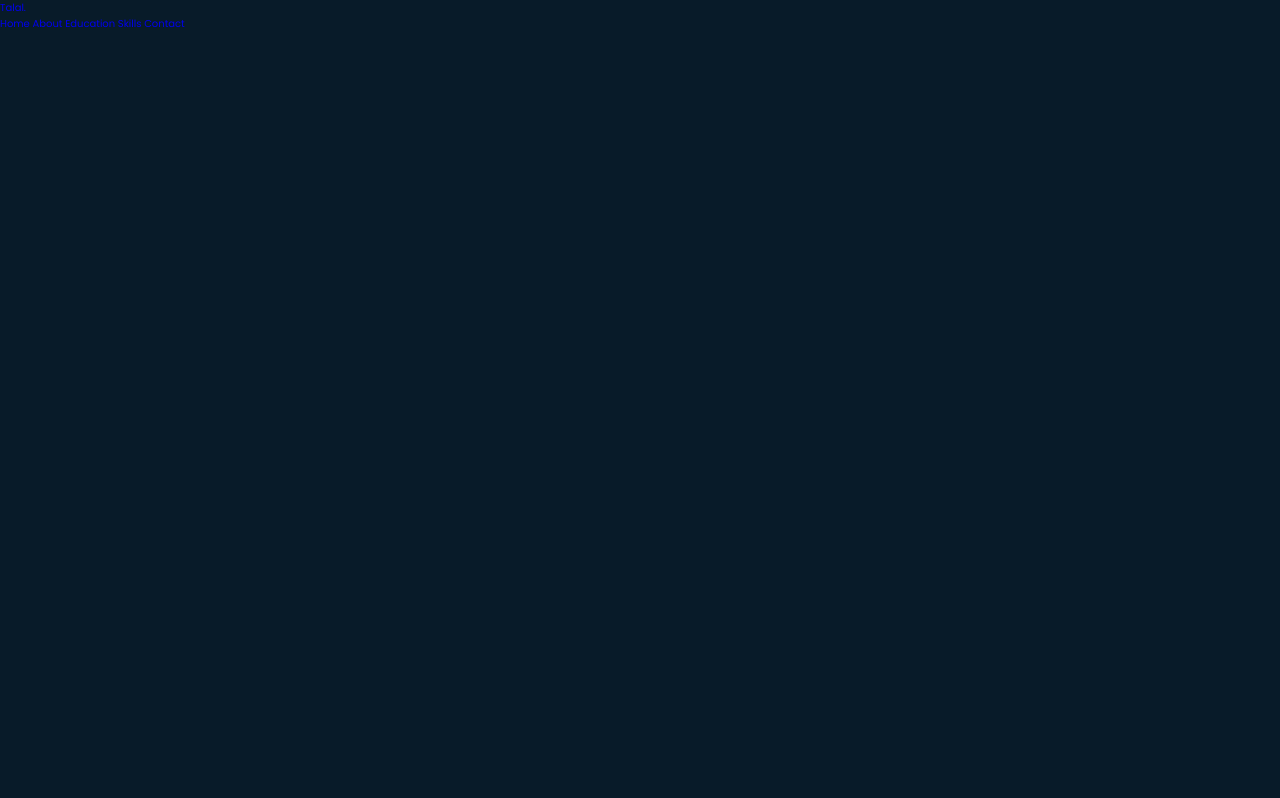
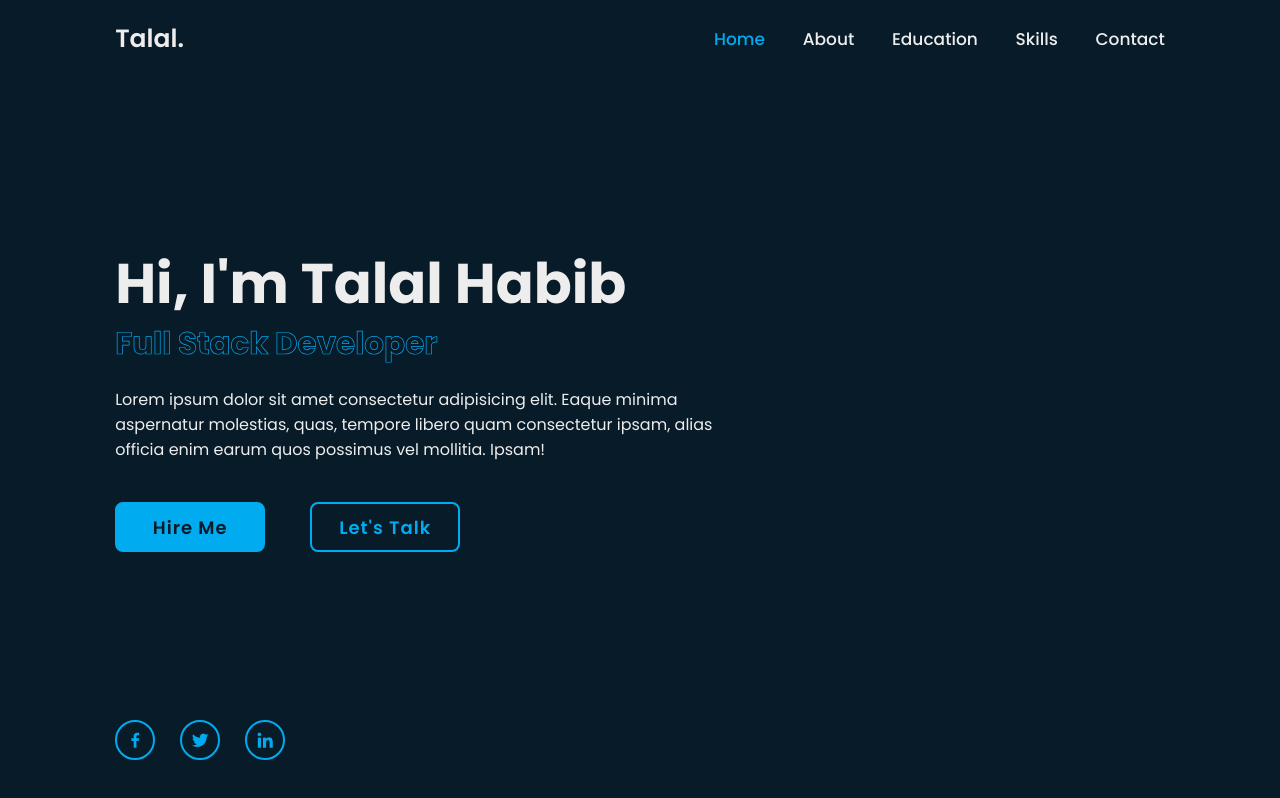
Before and after one commit to talalhabib0000/PortFolio, a plain HTML site: page index.html in a window 1280 px wide. Drawn offline with nearby package versions, Linux system fonts and the light colour scheme.

Commit message:
Home Sectiton Completed

```diff
--- a/css/style.css
+++ b/css/style.css
@@ -34,9 +34,177 @@ body
  left: 0;
  width: 100%;
  padding: 2rem 9%;
- background: yellowgreen;
+ background: transparent;
  display: flex;
  justify-content: space-between;
  align-items: center;
  z-index: 100;
 }
+.logo
+{
+font-size: 2.5rem;
+color: var(--text-color);
+font-weight: 600;
+}
+.navbar a
+{
+    font-size: 1.7rem;
+    color:var(--text-color);
+    font-weight: 500;
+    margin-left: 3.5rem;
+    transition: .3s;
+}
+.navbar a:hover,
+.navbar a.active
+{
+    color: var(--main-color);
+}
+#menu-icon
+{
+    font-size: 3.6rem;
+    color:var(--text-color);
+    cursor: pointer;
+    display: none;
+}
+section
+{
+    min-height: 100vh;
+    padding: 10rem 9% 2rem;
+
+}
+.home
+{
+    display: flex;
+    align-items: center;
+    padding: 0 9%;
+}
+.home-content
+{
+ max-width: 60rem;
+}
+.home-content h1
+{
+ font-size: 5.6rem;
+ font-weight: 700;
+line-height: 1.3;
+}
+.home-content .text-animate {
+    position: relative;
+    width:32.8rem;
+}
+.home-content .text-animate h3
+{
+    font-size: 3.1rem;
+    font-weight: 700;
+    color: transparent;
+    -webkit-text-stroke: .7px var(--main-color);
+}
+.home-content p
+{
+    font-size: 1.6rem;
+    margin: 2rem 0 4rem;
+}
+.btn-box
+{
+    position: relative;
+    display: flex;
+    justify-content: space-between;
+    width: 34.5rem;
+    height: 5rem;
+}
+.btn-box .btn
+{
+position: relative;
+display: inline-flex;
+justify-content: center;
+align-items: center;
+width: 15rem;
+height: 100%;
+background: var(--main-color);
+border: .2rem solid var(--main-color);
+border-radius: .8rem;
+font-size: 1.8rem;
+font-weight: 600;
+letter-spacing: .1rem;
+color: var(--bg-color);
+z-index: 1;
+overflow: hidden;
+transition: .5s;
+}
+.btn-box .btn:hover
+{
+    color: var(--main-color);
+}
+.btn-box .btn:nth-child(2)
+{
+background: transparent;
+color: var(--main-color);
+}
+.btn-box .btn:nth-child(2):hover
+{
+    color: var(--bg-color);
+}
+.btn-box .btn:nth-child(2)::before
+{
+    background: var(--main-color);
+}
+.btn-box .btn::before
+{
+content: '';
+position: absolute;
+top: 0;
+left: 0;
+width: 0;
+height: 100%;
+background: var(--bg-color);
+z-index: -1;
+transition: .5s;
+}
+.btn-box .btn:hover::before
+{
+    width: 100%;
+}
+.home-sci
+{
+ position: absolute;
+ bottom: 4rem;
+ width: 170px;
+ display: flex;
+ justify-content: space-between;
+}
+.home-sci a {
+    position: relative;
+    display: inline-flex;
+    justify-content: center;
+    align-items: center;
+    width: 40px;
+    height: 40px;
+    background: transparent;
+    border: .2rem solid var(--main-color);
+    border-radius: 50px;
+    font-size: 20px;
+    color: var(--main-color);
+    z-index: 1;
+    overflow: hidden;
+    transition: .5s;
+}
+.home-sci a:hover
+{
+    color: var(--bg-color);
+}
+.home-sci a::before
+{
+    content: '';
+    position: absolute;
+    top: 0;
+    left: 0;
+    width: 0;
+    height: 100%;
+    background: var(--main-color);
+    z-index: -1;
+    transition: .5s;
+}
+.home-sci a:hover::before
+{
+    width: 100%;
+}
--- a/index.html
+++ b/index.html
@@ -1,25 +1,30 @@
 <!DOCTYPE html>
 <html lang="en">
+  <head>
+    <meta charset="UTF-8" />
+    <meta http-equiv="X-UA-Compatible" content="IE=edge" />
+    <meta name="viewport" content="width=device-width, initial-scale=1.0" />
+    <title>
+      Complete Responsive Personal Portfolio Website HTML CSS Javascript |
+      Codehal
+    </title>
 
-<head>
-    <meta charset="UTF-8">
-    <meta http-equiv="X-UA-Compatible" content="IE=edge">
-    <meta name="viewport" content="width=device-width, initial-scale=1.0">
-    <title>Complete Responsive Personal Portfolio Website HTML CSS Javascript | Codehal</title>
-
-    <link rel="stylesheet" href="css/style.css">
+    <link rel="stylesheet" href="css/style.css" />
 
     <!-- box icons -->
-    <link href='https://unpkg.com/boxicons@2.1.4/css/boxicons.min.css' rel='stylesheet'>
+    <link
+      href="https://unpkg.com/boxicons@2.1.4/css/boxicons.min.css"
+      rel="stylesheet"
+    />
   </head>
 
   <body>
-
     <!-- header design -->
-<header>
+    <header class="header">
       <a href="#" class="logo">Talal.</a>
+      <div class="bx bx-menu" id="menu-icon"></div>
       <nav class="navbar">
-        <a href="#home">Home</a>
+        <a href="#home" class="active">Home</a>
         <a href="#about">About</a>
         <a href="#education">Education</a>
         <a href="#skills">Skills</a>
@@ -27,7 +32,28 @@
       </nav>
     </header>
     <!-- home section design -->
-
+    <section class="home" id="home">
+      <div class="home-content">
+        <h1>Hi, I'm <span>Talal Habib</span></h1>
+        <div class="text-animate">
+          <h3>Full Stack Developer</h3>
+        </div>
+        <p>
+          Lorem ipsum dolor sit amet consectetur adipisicing elit. Eaque minima
+          aspernatur molestias, quas, tempore libero quam consectetur ipsam,
+          alias officia enim earum quos possimus vel mollitia. Ipsam!
+        </p>
+        <div class="btn-box">
+          <a href="#" class="btn">Hire Me</a>
+          <a href="#" class="btn">Let's Talk</a>
+        </div>
+      </div>
+      <div class="home-sci">
+        <a href="#"><i class="bx bxl-facebook"></i></a>
+        <a href="#"><i class="bx bxl-twitter"></i></a>
+        <a href="#"><i class="bx bxl-linkedin"></i></a>
+      </div>
+    </section>
     <!-- about section design -->
 
     <!-- education section design -->
@@ -38,8 +64,6 @@
 
     <!-- footer design -->
 
-
     <script src="js/script.js"></script>
   </body>
-
 </html>
```
Lines whose indentation alone changed are shown as unchanged.
